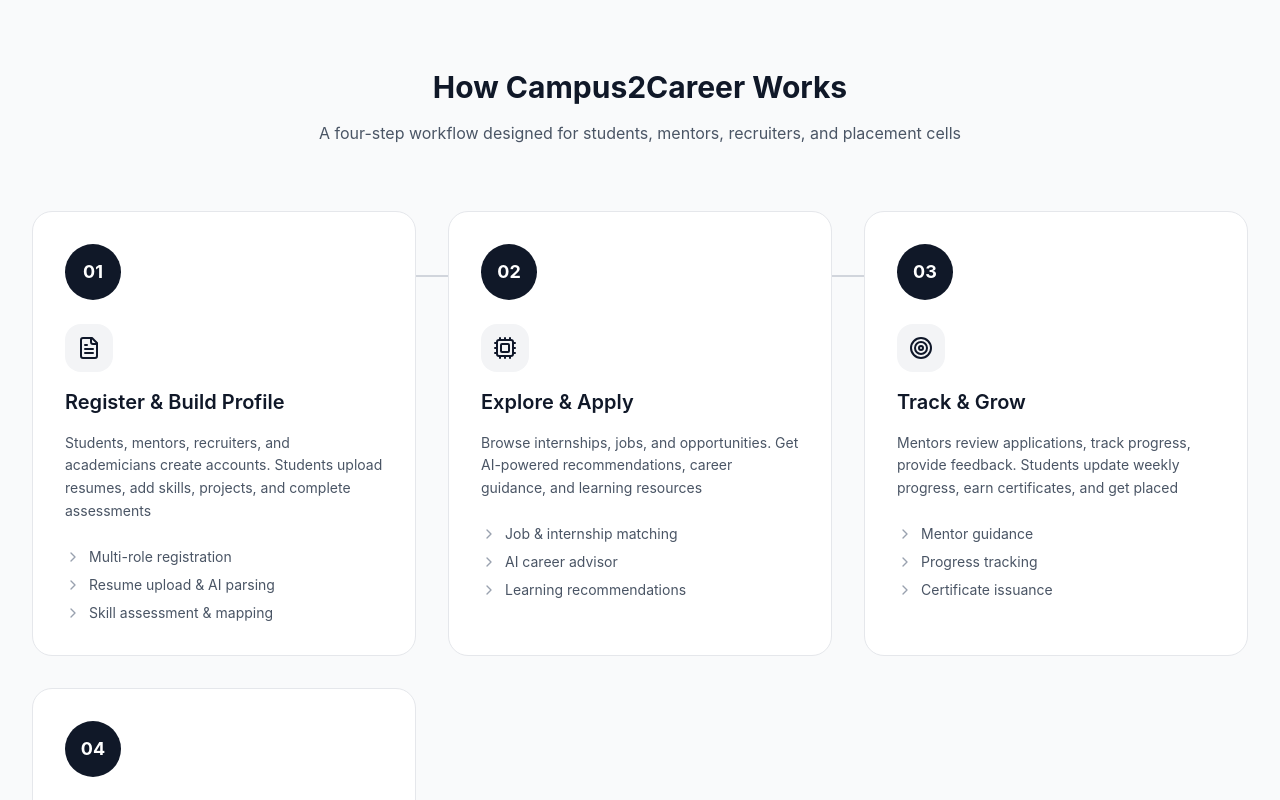
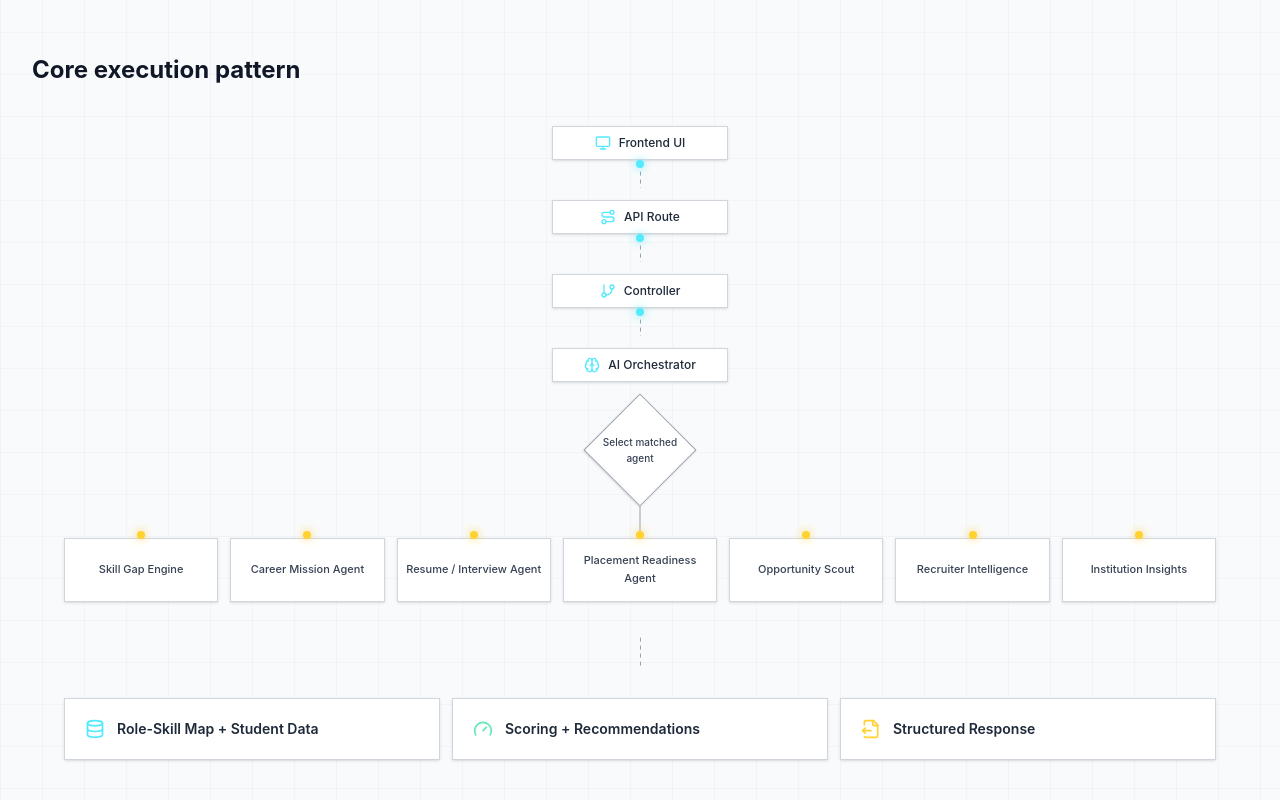
Before and after one commit to rahulyadav54/Campus2Career, a React (Vite) app in the folder frontend/: page / in a window 1280 px wide. Shown: the part 1760-2560 px from the top of the page. Built offline with nearby package versions, Linux system fonts and the light colour scheme; no server answers.

Commit message:
Add animated AI workflow diagram

```diff
--- a/frontend/src/pages/Landing.jsx
+++ b/frontend/src/pages/Landing.jsx
@@ -22,7 +22,13 @@
   FileText,
   TrendingUp,
   Cpu,
+  Monitor,
   Users2,
+  Route,
+  GitBranch,
+  Database,
+  Gauge,
+  FileOutput,
   Mail,
   Phone,
   MapPin
@@ -154,6 +160,23 @@
     }
   ];
 
+  const aiWorkflowStages = [
+    { label: "Frontend UI", icon: <Monitor className="w-4 h-4" /> },
+    { label: "API Route", icon: <Route className="w-4 h-4" /> },
+    { label: "Controller", icon: <GitBranch className="w-4 h-4" /> },
+    { label: "AI Orchestrator", icon: <Brain className="w-4 h-4" /> }
+  ];
+
+  const aiAgents = [
+    "Skill Gap Engine",
+    "Career Mission Agent",
+    "Resume / Interview Agent",
+    "Placement Readiness Agent",
+    "Opportunity Scout",
+    "Recruiter Intelligence",
+    "Institution Insights"
+  ];
+
   const testimonials = [
     {
       name: "Student",
@@ -200,6 +223,7 @@
 
             <div className="hidden md:flex items-center space-x-8">
               <a href="#features" className="text-gray-700 hover:text-gray-900 transition-colors text-sm font-medium">Features</a>
+              <a href="#ai-workflow" className="text-gray-700 hover:text-gray-900 transition-colors text-sm font-medium">AI Workflow</a>
               <a href="#process" className="text-gray-700 hover:text-gray-900 transition-colors text-sm font-medium">Process</a>
               <a href="#results" className="text-gray-700 hover:text-gray-900 transition-colors text-sm font-medium">Results</a>
               <a href="#testimonials" className="text-gray-700 hover:text-gray-900 transition-colors text-sm font-medium">Testimonials</a>
@@ -231,6 +255,7 @@
             >
               <div className="px-4 py-4 space-y-3">
                 <a href="#features" className="block text-gray-700 py-2 hover:text-gray-900 font-medium">Features</a>
+                <a href="#ai-workflow" className="block text-gray-700 py-2 hover:text-gray-900 font-medium">AI Workflow</a>
                 <a href="#process" className="block text-gray-700 py-2 hover:text-gray-900 font-medium">Process</a>
                 <a href="#results" className="block text-gray-700 py-2 hover:text-gray-900 font-medium">Results</a>
                 <a href="#testimonials" className="block text-gray-700 py-2 hover:text-gray-900 font-medium">Testimonials</a>
@@ -359,6 +384,97 @@
         </div>
       </section>
 
+      {/* AI Execution Workflow */}
+      <section id="ai-workflow" className="relative overflow-hidden border-y border-gray-200 bg-gray-50 py-16 text-gray-900">
+        <div className="absolute inset-0 opacity-60 [background-image:linear-gradient(rgba(148,163,184,0.12)_1px,transparent_1px),linear-gradient(90deg,rgba(148,163,184,0.12)_1px,transparent_1px)] [background-size:42px_42px]" />
+        <div className="relative mx-auto max-w-7xl px-4 sm:px-6 lg:px-8">
+          <h2 className="mb-10 text-xl font-bold text-gray-900 sm:text-2xl">Core execution pattern</h2>
+
+          <div className="mx-auto max-w-6xl">
+            <div className="flex flex-col items-center gap-3">
+              {aiWorkflowStages.map((stage, index) => (
+                <div key={stage.label} className="flex flex-col items-center">
+                  <motion.div
+                    initial={{ opacity: 0, scale: 0.85 }}
+                    whileInView={{ opacity: 1, scale: 1 }}
+                    viewport={{ once: true, amount: 0.3 }}
+                    transition={{ delay: index * 0.16, duration: 0.4 }}
+                    className="flex w-44 items-center justify-center gap-2 border border-gray-300 bg-white px-3 py-2 text-xs font-medium text-gray-800 shadow-sm"
+                  >
+                    <span className="text-cyan-300">{stage.icon}</span>{stage.label}
+                  </motion.div>
+                  {index < aiWorkflowStages.length - 1 && (
+                    <motion.div
+                      aria-hidden="true"
+                      animate={{ backgroundPositionY: [0, 18] }}
+                      transition={{ duration: 0.8, repeat: Infinity, ease: "linear" }}
+                      className="relative h-7 w-px overflow-visible bg-[linear-gradient(to_bottom,#94a3b8_50%,transparent_50%)] bg-[length:1px_8px]"
+                    >
+                      <span className="absolute -left-1 top-0 h-2 w-2 rounded-full bg-cyan-300 shadow-[0_0_10px_#67e8f9]" />
+                    </motion.div>
+                  )}
+                </div>
+              ))}
+
+              <motion.div
+                initial={{ opacity: 0, rotate: 45, scale: 0.8 }}
+                whileInView={{ opacity: 1, rotate: 45, scale: 1 }}
+                viewport={{ once: true, amount: 0.3 }}
+                transition={{ duration: 0.5 }}
+                className="my-4 flex h-20 w-20 items-center justify-center border border-gray-400 bg-white shadow-sm"
+              >
+                <span className="-rotate-45 text-center text-[10px] font-medium text-gray-700">Select matched agent</span>
+              </motion.div>
+            </div>
+
+            <div className="relative mt-8 grid grid-cols-2 gap-x-3 gap-y-3 md:grid-cols-4 lg:grid-cols-7">
+              <div className="absolute left-1/2 top-[-32px] h-8 w-px -translate-x-1/2 bg-gray-400" />
+              {aiAgents.map((agent, index) => (
+                <motion.div
+                  key={agent}
+                  initial={{ opacity: 0, y: 16 }}
+                  whileInView={{ opacity: 1, y: 0 }}
+                  viewport={{ once: true, amount: 0.25 }}
+                  transition={{ delay: index * 0.08, duration: 0.35 }}
+                  className="relative flex min-h-16 items-center justify-center border border-gray-300 bg-white px-2 text-center text-[11px] font-medium text-gray-700 shadow-sm"
+                >
+                  <span className="absolute -top-2 left-1/2 h-2 w-2 -translate-x-1/2 rounded-full bg-amber-300 shadow-[0_0_10px_#fcd34d]" />
+                  {agent}
+                </motion.div>
+              ))}
+            </div>
+
+            <div className="my-8 flex justify-center">
+              <motion.div
+                aria-hidden="true"
+                animate={{ backgroundPositionY: [0, 18] }}
+                transition={{ duration: 0.8, repeat: Infinity, ease: "linear" }}
+                className="relative h-8 w-px bg-[linear-gradient(to_bottom,#94a3b8_50%,transparent_50%)] bg-[length:1px_8px]"
+              />
+            </div>
+
+            <div className="grid gap-3 md:grid-cols-3">
+              {[
+                { title: "Role-Skill Map + Student Data", icon: <Database className="h-5 w-5" />, tone: "text-cyan-300" },
+                { title: "Scoring + Recommendations", icon: <Gauge className="h-5 w-5" />, tone: "text-emerald-300" },
+                { title: "Structured Response", icon: <FileOutput className="h-5 w-5" />, tone: "text-amber-300" }
+              ].map((stage, index) => (
+                <motion.div
+                  key={stage.title}
+                  initial={{ opacity: 0, y: 16 }}
+                  whileInView={{ opacity: 1, y: 0 }}
+                  viewport={{ once: true, amount: 0.25 }}
+                  transition={{ delay: index * 0.12, duration: 0.4 }}
+                  className="flex items-center gap-3 border border-gray-300 bg-white px-5 py-5 text-sm font-semibold text-gray-800 shadow-sm"
+                >
+                  <span className={stage.tone}>{stage.icon}</span>{stage.title}
+                </motion.div>
+              ))}
+            </div>
+          </div>
+        </div>
+      </section>
+
       {/* Process Section */}
       <section id="process" className="py-20 bg-gray-50">
         <div className="max-w-7xl mx-auto px-4 sm:px-6 lg:px-8">
@@ -372,19 +488,33 @@
           </AnimatedSection>
 
           <div className="relative">
-            <div className="hidden lg:block absolute top-16 left-1/4 right-1/4 h-0.5 bg-gray-300"></div>
-            <div className="grid md:grid-cols-3 gap-8">
+            <motion.div
+              aria-hidden="true"
+              initial={{ scaleX: 0, opacity: 0 }}
+              whileInView={{ scaleX: 1, opacity: 1 }}
+              viewport={{ once: true, amount: 0.4 }}
+              transition={{ duration: 1, ease: "easeInOut" }}
+              className="hidden lg:block absolute top-16 left-[12.5%] right-[12.5%] h-px origin-left bg-gradient-to-r from-gray-300 via-gray-900 to-gray-300"
+            />
+            <div className="grid md:grid-cols-2 lg:grid-cols-4 gap-6 lg:gap-5">
               {processSteps.map((step, index) => (
                 <motion.div
                   key={index}
                   initial={{ opacity: 0, y: 30 }}
-                  animate={{ opacity: 1, y: 0 }}
-                  transition={{ delay: index * 0.2 }}
+                  whileInView={{ opacity: 1, y: 0 }}
+                  viewport={{ once: true, amount: 0.25 }}
+                  transition={{ delay: index * 0.15, duration: 0.55, ease: "easeOut" }}
                   className="relative bg-white rounded-xl border border-gray-200 p-8 hover:shadow-lg transition-shadow duration-300"
                 >
-                  <div className="w-14 h-14 bg-gray-900 text-white rounded-full flex items-center justify-center text-lg font-bold mb-6">
+                  <motion.div
+                    initial={{ scale: 0.7 }}
+                    whileInView={{ scale: 1 }}
+                    viewport={{ once: true, amount: 0.25 }}
+                    transition={{ delay: index * 0.15 + 0.15, type: "spring", stiffness: 220, damping: 14 }}
+                    className="relative z-10 w-14 h-14 bg-gray-900 text-white rounded-full flex items-center justify-center text-lg font-bold mb-6 ring-8 ring-gray-50"
+                  >
                     {step.step}
-                  </div>
+                  </motion.div>
                   <div className="w-12 h-12 bg-gray-100 rounded-lg flex items-center justify-center mb-4">
                     {step.icon}
                   </div>
@@ -517,7 +647,7 @@
               <ul className="space-y-4">
                 <li className="flex items-center text-sm">
                   <Mail className="w-4 h-4 mr-2" />
-                  supportt@hamrolearning.com
+                  support@hamrolearning.com
                 </li>
                 <li className="flex items-center text-sm">
                   <Phone className="w-4 h-4 mr-2" />
```
